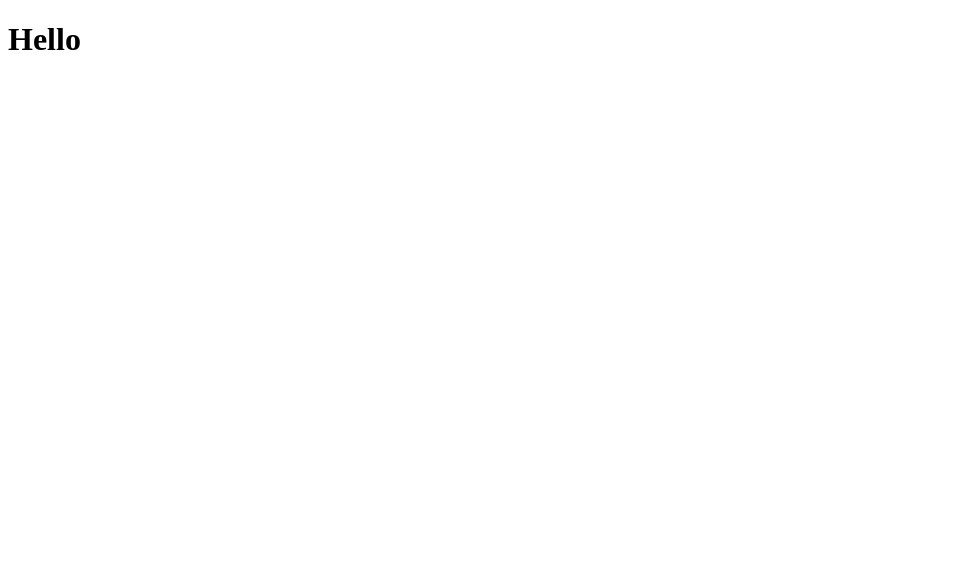
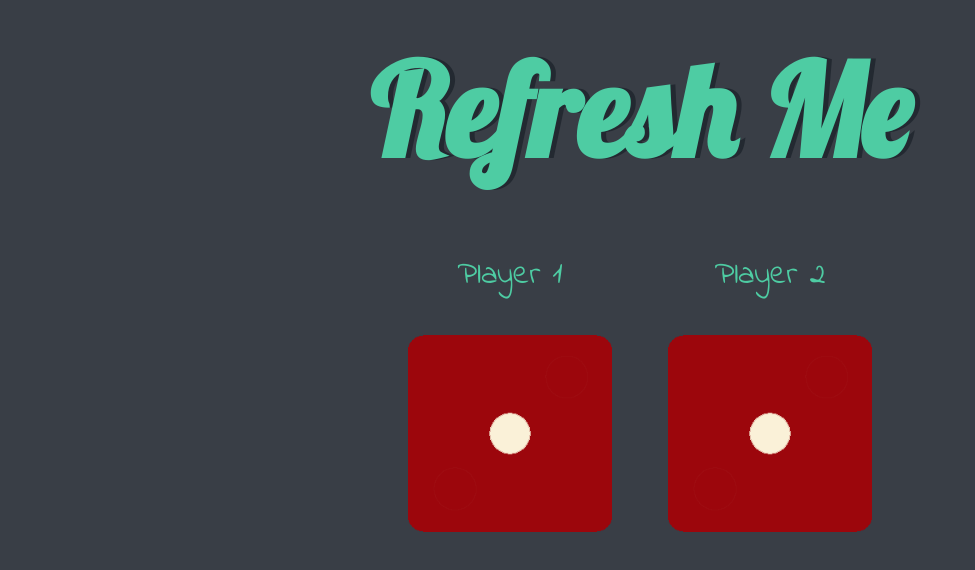
Before and after one commit to craigea92/the-dom-project, a plain HTML site: page index.html in a window 1280 px wide. Shown: the whole page, without its empty margins (0-975 px from the left). Drawn offline with Linux system fonts and the light colour scheme.

Commit message:
Setup skeleton for Dice Game Website

```diff
--- a/index.html
+++ b/index.html
@@ -1,11 +1,29 @@
 <!DOCTYPE html>
 <html lang="en">
-<head>
-  <meta charset="UTF-8">
-  <title>My Website</title>
-  <link rel="stylesheet" href="styles.css">
-</head>
-<body>
-  <h1>Hello</h1>
-</body>
+
+  <head>
+    <meta charset="UTF-8">
+    <title>Craig's Dice Game</title>
+    <link rel="stylesheet" href="styles.css">
+    <link href="https://fonts.googleapis.com/css?family=Indie+Flower|Lobster" rel="stylesheet">
+  </head>
+
+  <div class="container">
+    <h1>Refresh Me</h1>
+
+    <div class="dice">
+      <p>Player 1</p>
+      <img class="img1" src="images/dice1.png">
+    </div>
+
+    <div class="dice">
+      <p>Player 2</p>
+      <img class="img2" src="images/dice1.png">
+    </div>
+  </div>
+
+  <footer>
+    <script src="index.js"></script>
+  </footer>
+
 </html>
--- a/styles.css
+++ b/styles.css
@@ -0,0 +1,41 @@
+.container {
+  width: 70%;
+  margin: auto;
+  text-align: center;
+}
+
+.dice {
+  text-align: center;
+  display: inline-block;
+
+}
+
+body {
+  background-color: #393E46;
+}
+
+h1 {
+  margin: 30px;
+  font-family: 'Lobster', cursive;
+  text-shadow: 5px 0 #232931;
+  font-size: 8rem;
+  color: #4ECCA3;
+}
+
+p {
+  font-size: 2rem;
+  color: #4ECCA3;
+  font-family: 'Indie Flower', cursive;
+}
+
+img {
+  width: 80%;
+}
+
+footer {
+  margin-top: 5%;
+  color: #EEEEEE;
+  text-align: center;
+  font-family: 'Indie Flower', cursive;
+
+}
```
Also changed, not shown: images/dice1.png (added), images/dice2.png (added), images/dice3.png (added), images/dice4.png (added), images/dice5.png (added), images/dice6.png (added), index.js (added), 1 other file.
